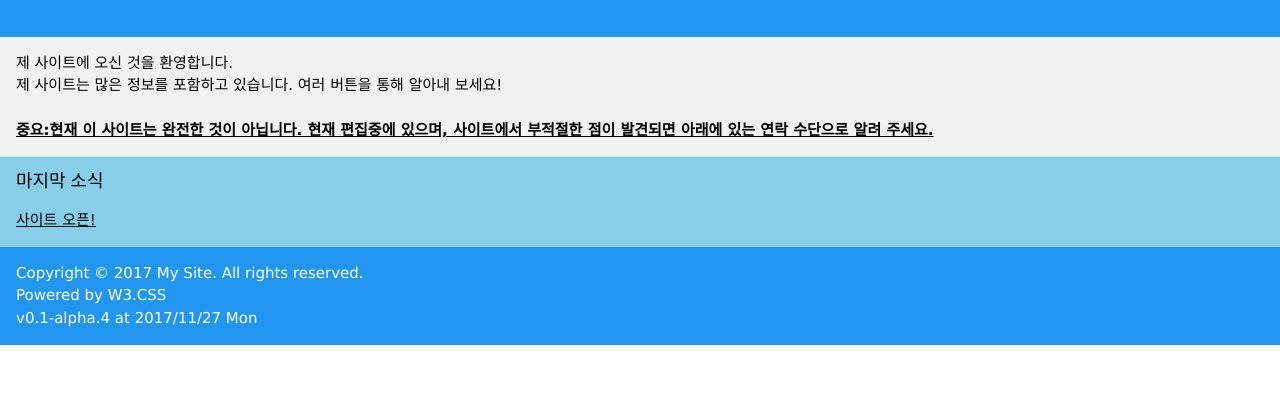
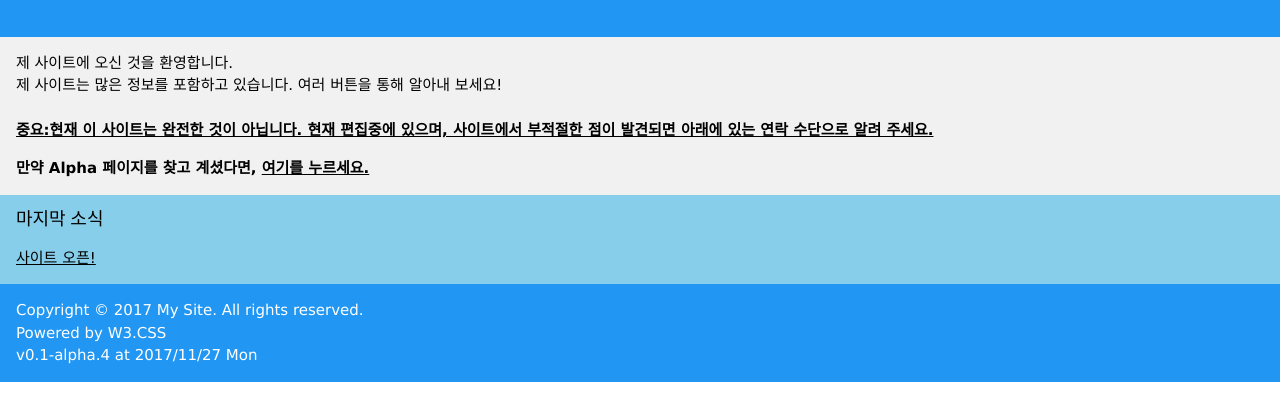
Before and after one commit to comjun04/comjun04.github.io, a plain HTML site: page index.html in a window 1280 px wide. Shown: the part 98-518 px from the top of the page. Drawn offline with Linux system fonts and the light colour scheme.

Commit message:
Add that about site differences
add text thatshow that this page and Alpha page are different

```diff
--- a/index.html
+++ b/index.html
@@ -27,6 +27,7 @@
 		<div class="w3-container w3-light-grey">
 			<p>제 사이트에 오신 것을 환영합니다.<br />제 사이트는 많은 정보를 포함하고 있습니다. 여러 버튼을 통해 알아내 보세요!<br /><br /><b><u>중요:현재 이 사이트는 완전한 것이 아닙니다. 현재 편집중에 있으며, 사이트에서 부적절한 점이 발견되면 아래에 있는 연락 수단으로 알려 주세요.</u></b>
 			</p>
+			<p><b>만약 Alpha 페이지를 찾고 계셨다면, <a href="/Alpha/index.html">여기를 누르세요.</a></b></p>
 		</div>
 		<div class="w3-container w3-light-blue">
 			<h5>마지막 소식</h5>
```
